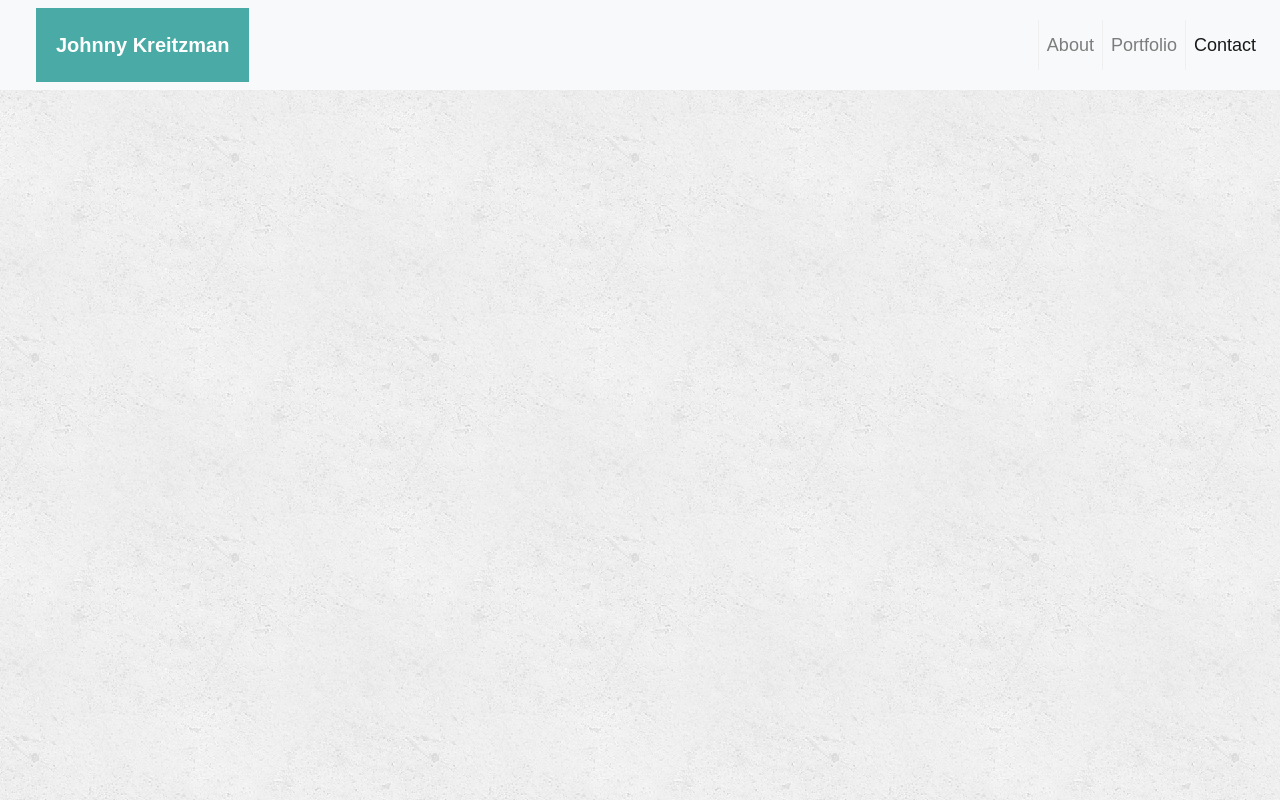
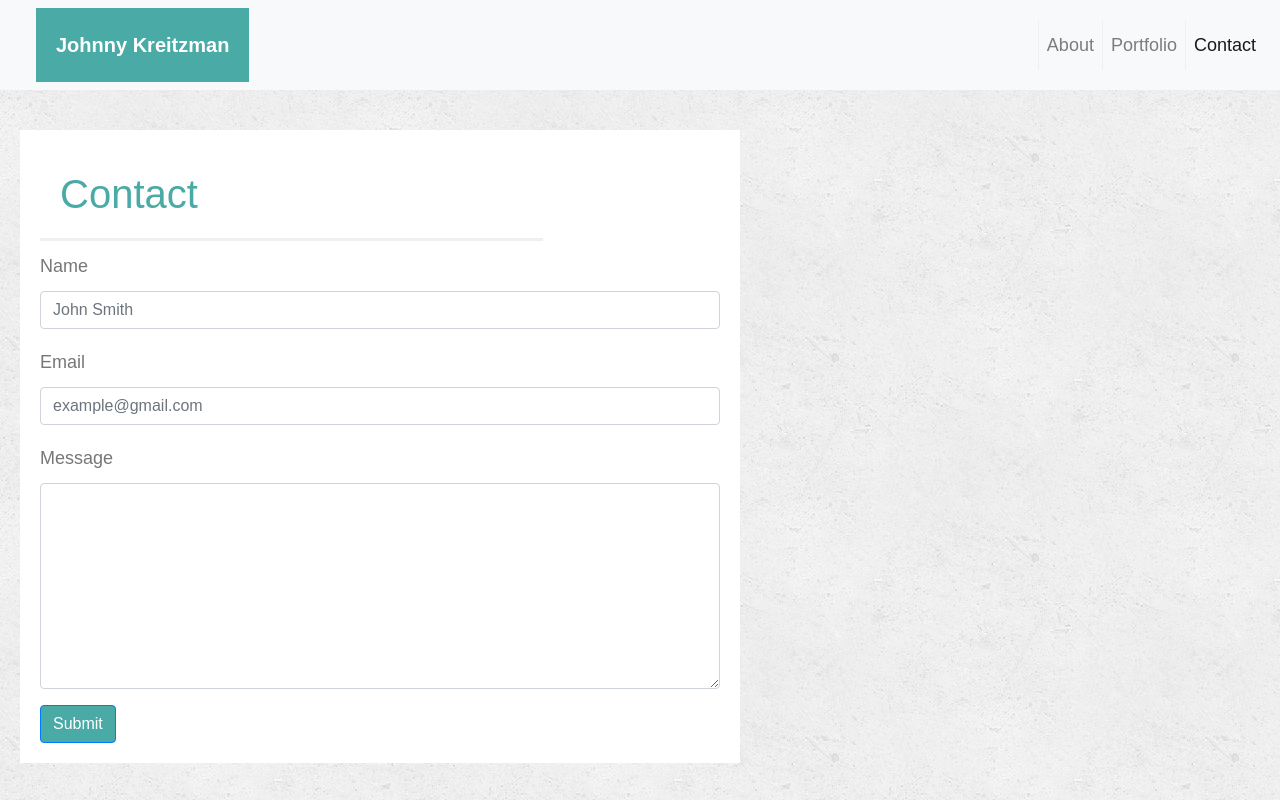
Before and after one commit to JohnnyWK/Bootstrap-Portfolio, a plain HTML site: page contact.html in a window 1280 px wide. Drawn offline with nearby package versions, Linux system fonts and the light colour scheme.

Commit message:
added preliminary form to contact page

```diff
--- a/contact.html
+++ b/contact.html
@@ -43,6 +43,30 @@
         </div>
     </nav>
 
+    <div class="container">
+        <div class="row">
+            <div class="col-md-9">
+                <h1>Contact</h1>
+            </div>
+        </div>
+        <form>
+            <div class="form-group">
+                <label for="formName">Name</label>
+                <input type="password" class="form-control" id="exampleInputPassword1" placeholder="John Smith">
+            </div>
+            <div class="form-group">
+                <label for="exampleInputEmail1">Email</label>
+                <input type="email" class="form-control" id="exampleInputEmail1" aria-describedby="emailHelp"
+                    placeholder="example@gmail.com">
+                <small id="emailHelp" class="form-text text-muted"></small>
+            </div>
+            <div class="form-group">
+                <label for="exampleFormControlTextarea1">Message</label>
+                <textarea class="form-control" id="exampleFormControlTextarea1" rows="8"></textarea>
+            </div>
+            <button type="submit" class="btn btn-primary btn-submit">Submit</button>
+        </form>
+    </div>
 
 </body>
 
--- a/style.css
+++ b/style.css
@@ -35,3 +35,7 @@ h1 {
 p {
     margin-left: 40px;
 }
+
+.btn-submit {
+    background-color: #4aaaa5
+}
```
Lines whose indentation alone changed are shown as unchanged.
